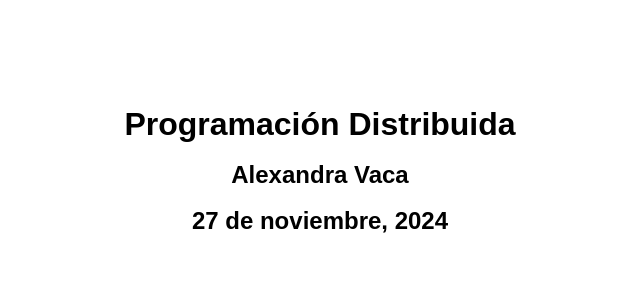
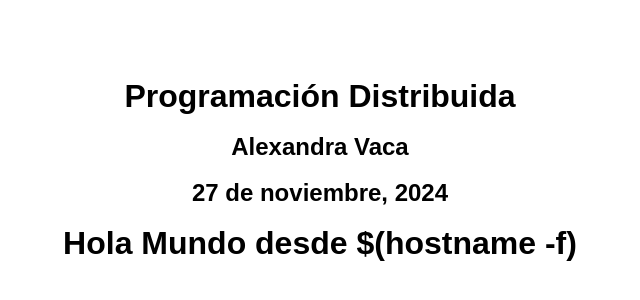
Before and after one commit to alwxav98/Practice-LB, a plain HTML site: page index.html in a window 1280 px wide. Shown: the part 230-530 px from the top of the page, without its empty margins (320-960 px from the left). Drawn offline with Linux system fonts and the light colour scheme.

Commit message:
Add new line to hostname

```diff
--- a/index.html
+++ b/index.html
@@ -25,5 +25,7 @@
     <h2>Alexandra Vaca</h2>
     <br>
     <h2>27 de noviembre, 2024</h2>
+    <br>
+    <h1>Hola Mundo desde $(hostname -f)</h1
 </body>
 </html>
```
